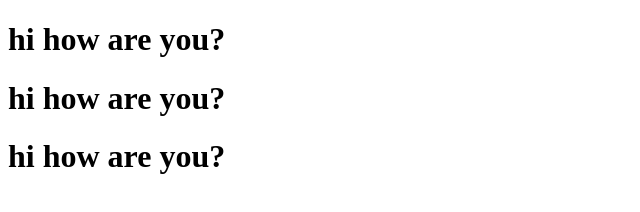
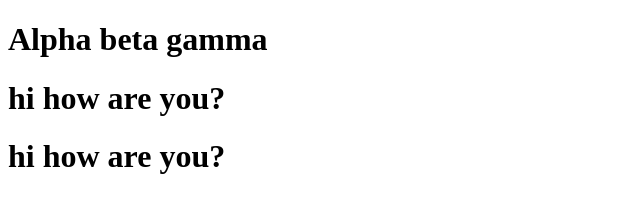
Before and after one commit to Misin-coder/pr-workflow, a plain HTML site: page index.html in a window 1280 px wide. Shown: the whole page, without its empty margins (0-640 px from the left). Drawn offline with Linux system fonts and the light colour scheme.

Commit message:
change heading

```diff
--- a/index.html
+++ b/index.html
@@ -6,7 +6,7 @@
     <title>Document</title>
 </head>
 <body>
-    <h1>hi how are you?</h1>
+    <h1>Alpha beta gamma</h1>
     <h1>hi how are you?</h1>
     <h1>hi how are you?</h1>
 </body>
```
